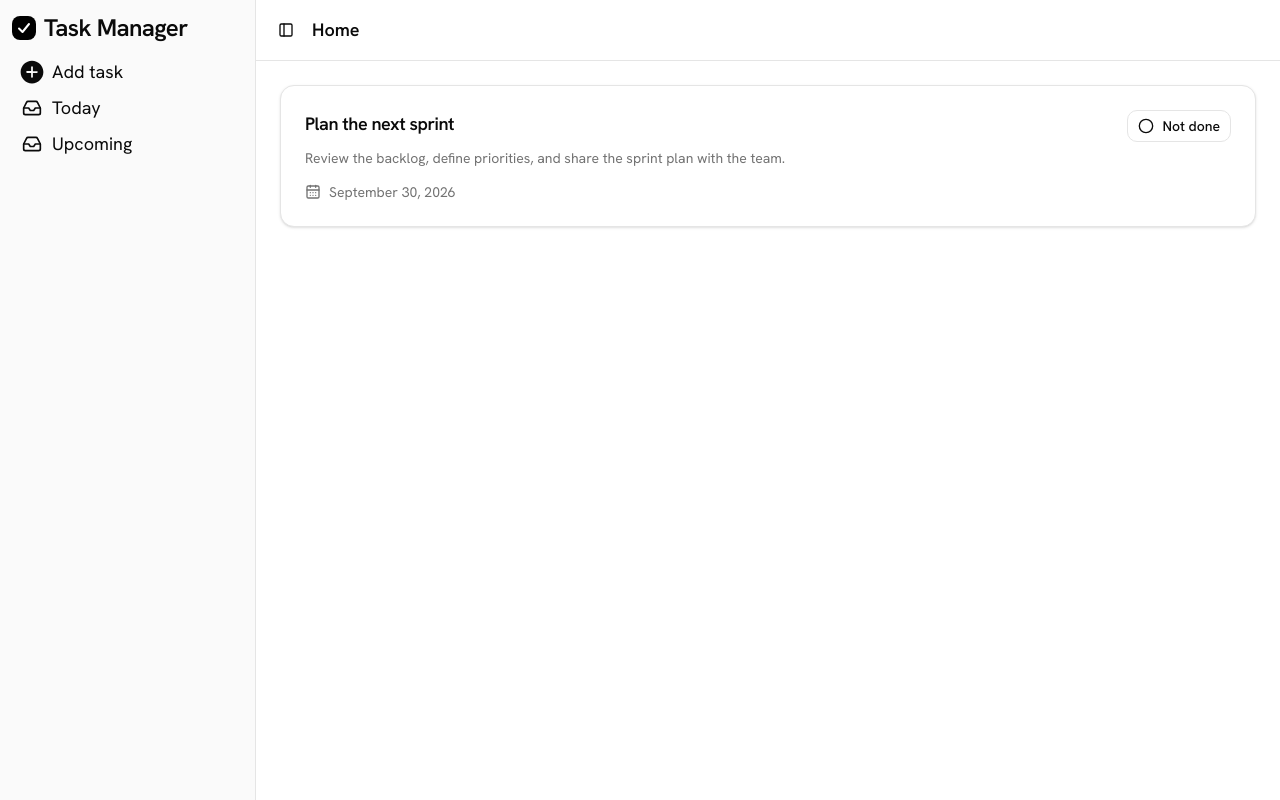
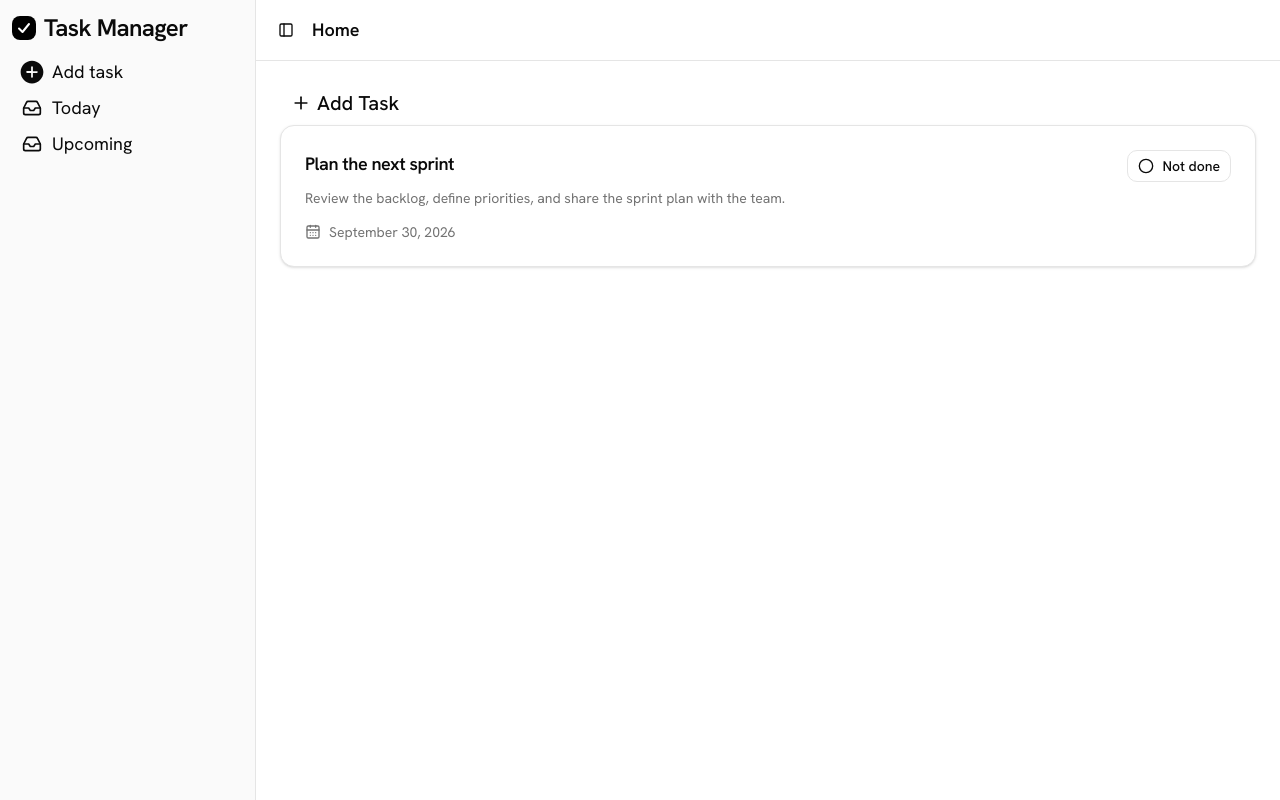
Before and after one commit to Aranosy/Task-Manager, a Next.js app: page / in a window 1280 px wide. Built offline with nearby package versions, Linux system fonts and the light colour scheme.

Commit message:
Couple UI fixes

```diff
--- a/src/app/main-content.tsx
+++ b/src/app/main-content.tsx
@@ -5,10 +5,14 @@ import { SidebarTrigger } from "@/components/ui/sidebar"
 import { TaskCard } from "./taskLogic/taskCard"
 import { RenderTask } from "./taskLogic/saveTask"
 import { useTasksContext } from "./taskContext"
+import { Button } from "@/components/ui/button"
+import { Plus } from 'lucide-react';
+import { AddDialog } from "./taskLogic/addTask"
 
 export function MainContent({ active }: { active: string }) {
   const [done, setDone] = useState(false)
   const { tasks } = useTasksContext();
+    // const [showAddDialog, setShowAddDialog] = useState(false);
 
   return (
     <main className="flex flex-1 flex-col">
@@ -17,7 +21,11 @@ export function MainContent({ active }: { active: string }) {
         <h1 className="text-lg font-semibold">{active}</h1>
       </header>
       <div className="flex-1 p-4 sm:p-6">
-        <div className="w-full">
+        <div className="w-full gap-1 flex flex-col">
+          <Button className="self-start text-xl!" size="lg" variant="ghost" onClick={() => AddDialog({ onClose: () => {} })}>
+            <Plus className="w-5! h-5!" />
+            Add Task
+          </Button>
           {tasks.map((task, index) => (
             <RenderTask key={index} name={task.name} date={task.date} message={task.message} />
           ))}
--- a/src/app/taskLogic/addTask.tsx
+++ b/src/app/taskLogic/addTask.tsx
@@ -67,13 +67,19 @@ export function AddDialog({ onClose }: { onClose: () => void }) {
                 <Popover>
                   <PopoverTrigger render={<Button variant="outline" id="date-picker-simple" className="h-12 px-4 z-50 text-lg! justify-start font-normal">
                     {date ? format(date, "MMMM d, yyyy") : <><CalendarIcon/> <div>Pick a date</div></>}</Button>} />
-                  <PopoverContent className=" p-0" align="start">
+                  <PopoverContent
+                    className="w-auto max-w-[calc(100vw-1rem)] max-h-[var(--available-height)] overflow-auto p-0"
+                    align="start"
+                    collisionAvoidance={{ side: "flip", align: "shift" }}
+                  >
+                    <div className="overflow-x-auto max-w-[100vw] sm:max-w-none">
                       <Calendar
                         mode="single"
                         selected={date}
                         onSelect={setDate}
                         defaultMonth={date}
                       />
+                    </div>
                   </PopoverContent>
                 </Popover>
               </Field>
@@ -90,11 +96,11 @@ export function AddDialog({ onClose }: { onClose: () => void }) {
 
         {/* Footer */}
         <div className="flex items-center justify-end gap-2 border-t border-gray-200 px-6 py-4 shrink-0">
-          <Button onClick={onClose} type="button" className="hover:bg-red-400" variant="outline">Cancel</Button>
+          <Button onClick={onClose} type="button" className="hover:bg-red-400 hover:text-white" variant="outline">Cancel</Button>
           <Button onClick={() => {
           if (name)
             addTask({ name, date: date!, message })
-          }} type="submit" className="hover:bg-green-400" variant="outline">Save</Button>
+          }} type="submit" className="hover:bg-green-400 hover:text-white" variant="outline">Save</Button>
         </div>
       </form>
     </div>
--- a/src/components/ui/popover.tsx
+++ b/src/components/ui/popover.tsx
@@ -18,11 +18,12 @@ function PopoverContent({
   alignOffset = 0,
   side = "bottom",
   sideOffset = 4,
+  collisionAvoidance,
   ...props
 }: PopoverPrimitive.Popup.Props &
   Pick<
     PopoverPrimitive.Positioner.Props,
-    "align" | "alignOffset" | "side" | "sideOffset"
+    "align" | "alignOffset" | "side" | "sideOffset" | "collisionAvoidance"
   >) {
   return (
     <PopoverPrimitive.Portal>
@@ -31,6 +32,7 @@ function PopoverContent({
         alignOffset={alignOffset}
         side={side}
         sideOffset={sideOffset}
+        collisionAvoidance={collisionAvoidance}
         className="isolate z-50"
       >
         <PopoverPrimitive.Popup
```
Lines whose indentation alone changed are shown as unchanged.
